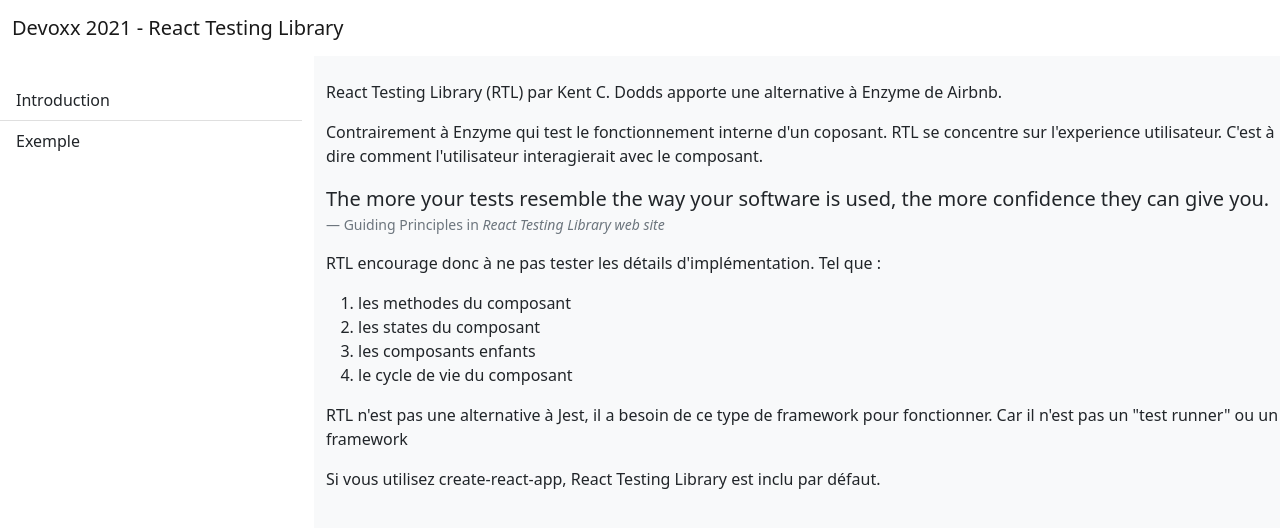
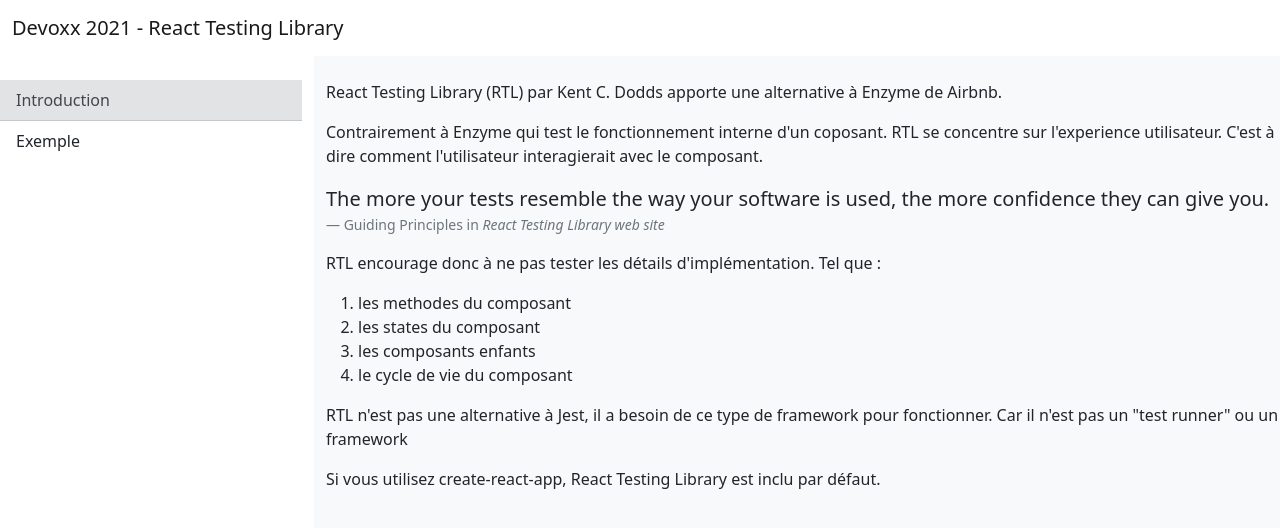
Before and after one commit to alicia-stotz/devoxx2021-rtl, a React (Create React App) app: page / in a window 1280 px wide. Shown: the top 528 px of the page. Built offline with nearby package versions, Linux system fonts and the light colour scheme.

Commit message:
feat(summaryList): add active class

```diff
--- a/src/components/shared/SummaryList.tsx
+++ b/src/components/shared/SummaryList.tsx
@@ -29,7 +29,7 @@
         <a key={item.id}
           href={item.link}
           title={item.title}
-          className="list-group-item list-group-item-action">
+          className={`list-group-item list-group-item-action${window.location.pathname === item.link ? " list-group-item-secondary" : ""}`}>
           {item.label}
         </a>
       )
```
